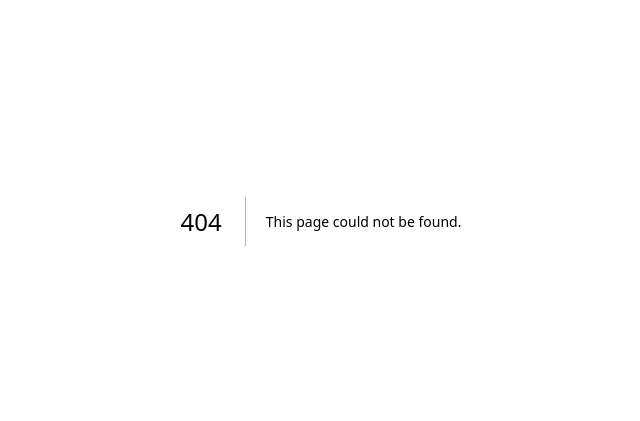
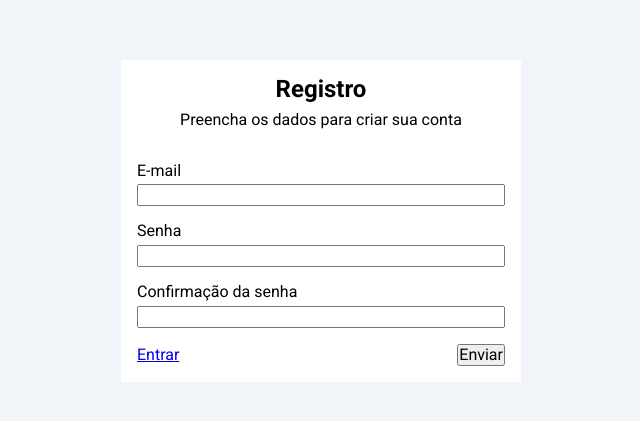
Before and after one commit to luiz2k/desafio-full-stack, a Next.js app in the folder front-end/: page /signup in a window 1280 px wide. Before the commit this address had no page. Shown: the part 179-600 px from the top of the page, without its empty margins (319-959 px from the left). Built offline with nearby package versions, Linux system fonts and the light colour scheme; no server answers.

Commit message:
Criar rota e lógica inicial de registro de usuário

```diff
--- /dev/null
+++ b/front-end/src/app/(auth)/signup/page.tsx
@@ -0,0 +1,3 @@
+import SignUpPage from "@/modules/auth/pages/SignUp";
+
+export default SignUpPage;
--- /dev/null
+++ b/front-end/src/modules/auth/pages/SignUp/components/SignUp.module.css
@@ -0,0 +1,35 @@
+.section {
+  display: flex;
+  justify-items: center;
+  align-items: center;
+  height: 100vh;
+}
+
+.container {
+  background-color: white;
+  max-width: 25rem;
+  width: 100%;
+  margin: auto;
+  padding: 1rem;
+
+  display: grid;
+  gap: 2rem;
+}
+
+.a_button {
+  display: flex;
+  justify-content: space-between;
+  align-items: center;
+}
+
+.form {
+  display: flex;
+  flex-direction: column;
+  row-gap: 1rem;
+}
+
+.header {
+  text-align: center;
+  display: grid;
+  gap: 0.5rem;
+}
--- /dev/null
+++ b/front-end/src/modules/auth/pages/SignUp/components/SignUp.tsx
@@ -0,0 +1,76 @@
+"use client";
+
+import { LabelWithInput } from "@/modules/shared/components/LabelWithInput/LabelWithInput";
+import { zodResolver } from "@hookform/resolvers/zod";
+import Link from "next/link";
+import { useRouter } from "next/navigation";
+import { useState } from "react";
+import { useForm } from "react-hook-form";
+import { signUpSchema, SignUpSchema } from "../schemas/signUpSchema";
+import { signUp } from "../services/signUp";
+import s from "./SignUp.module.css";
+
+export function SignUp() {
+  const [message, setMessage] = useState({
+    message: "Preencha os dados para criar sua conta",
+    color: "",
+  });
+
+  const router = useRouter();
+
+  const form = useForm<SignUpSchema>({
+    resolver: zodResolver(signUpSchema),
+  });
+
+  const onSubmit = async (data: SignUpSchema) => {
+    try {
+      await signUp(data);
+
+      router.push("/signin?status=created");
+    } catch (error) {
+      const errorMessage =
+        error instanceof Error ? error.message : "Ocorreu um erro inesperado.";
+
+      setMessage({ message: errorMessage, color: "crimson" });
+    }
+  };
+
+  return (
+    <section className={s.section}>
+      <div className={s.container}>
+        <div className={s.header}>
+          <h2>Registro</h2>
+          <p style={{ color: message.color }}>{message.message}</p>
+        </div>
+
+        <form className={s.form} onSubmit={form.handleSubmit(onSubmit)}>
+          <LabelWithInput
+            label="E-mail"
+            type="text"
+            warning={form.formState.errors.email?.message}
+            {...form.register("email")}
+          />
+
+          <LabelWithInput
+            label="Senha"
+            type="text"
+            warning={form.formState.errors.password?.message}
+            {...form.register("password")}
+          />
+
+          <LabelWithInput
+            label="Confirmação da senha"
+            type="text"
+            warning={form.formState.errors.confirmPassword?.message}
+            {...form.register("confirmPassword")}
+          />
+
+          <div className={s.a_button}>
+            <Link href="/signin">Entrar</Link>
+            <button type="submit">Enviar</button>
+          </div>
+        </form>
+      </div>
+    </section>
+  );
+}
--- /dev/null
+++ b/front-end/src/modules/auth/pages/SignUp/index.tsx
@@ -0,0 +1,9 @@
+import { SignUp } from "./components/SignUp";
+
+export default function SignUpPage() {
+  return (
+    <>
+      <SignUp />
+    </>
+  );
+}
--- /dev/null
+++ b/front-end/src/modules/auth/pages/SignUp/schemas/signUpSchema.ts
@@ -0,0 +1,20 @@
+import { z } from "zod";
+
+// Esquema para validar a criação de usuário
+export const signUpSchema = z
+  .object({
+    email: z.string().email({ message: "E-mail inválido" }),
+    password: z
+      .string()
+      .min(6, { message: "A senha deve ter no mínimo 6 caracteres" }),
+    confirmPassword: z.string().min(6, {
+      message: "A confirmação da senha deve ter no mínimo 6 caracteres",
+    }),
+  })
+  // Garante que `password` e `confirmPassword` sejam iguais
+  .refine((data) => data.password === data.confirmPassword, {
+    message: "As senhas não correspondem",
+    path: ["confirmPassword"],
+  });
+
+export type SignUpSchema = z.infer<typeof signUpSchema>;
--- /dev/null
+++ b/front-end/src/modules/auth/pages/SignUp/services/signUp.ts
@@ -0,0 +1,26 @@
+"use server";
+
+import { SignUpSchema } from "../schemas/signUpSchema";
+
+const API_URL = process.env.API_URL;
+
+// Faz a criação de um novo usuário
+export const signUp = async (newUser: SignUpSchema) => {
+  const response = await fetch(`${API_URL}/user`, {
+    method: "POST",
+    body: JSON.stringify(newUser),
+    headers: {
+      "Content-Type": "application/json",
+    },
+    cache: "no-store",
+  });
+
+  const data = await response.json();
+
+  // Se a solicitação não for bem sucedida, retorna um erro
+  if (!response.ok) {
+    throw new Error(data.message);
+  }
+
+  return data;
+};
```
